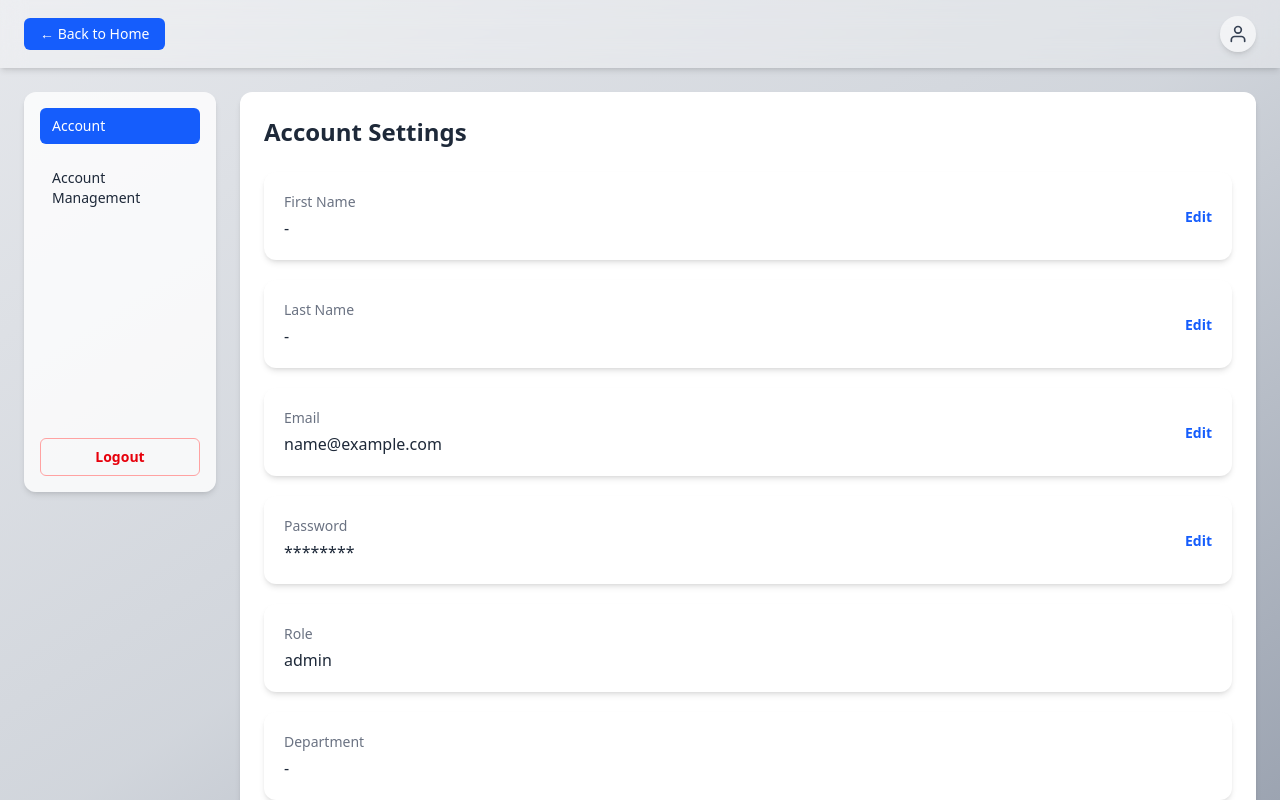
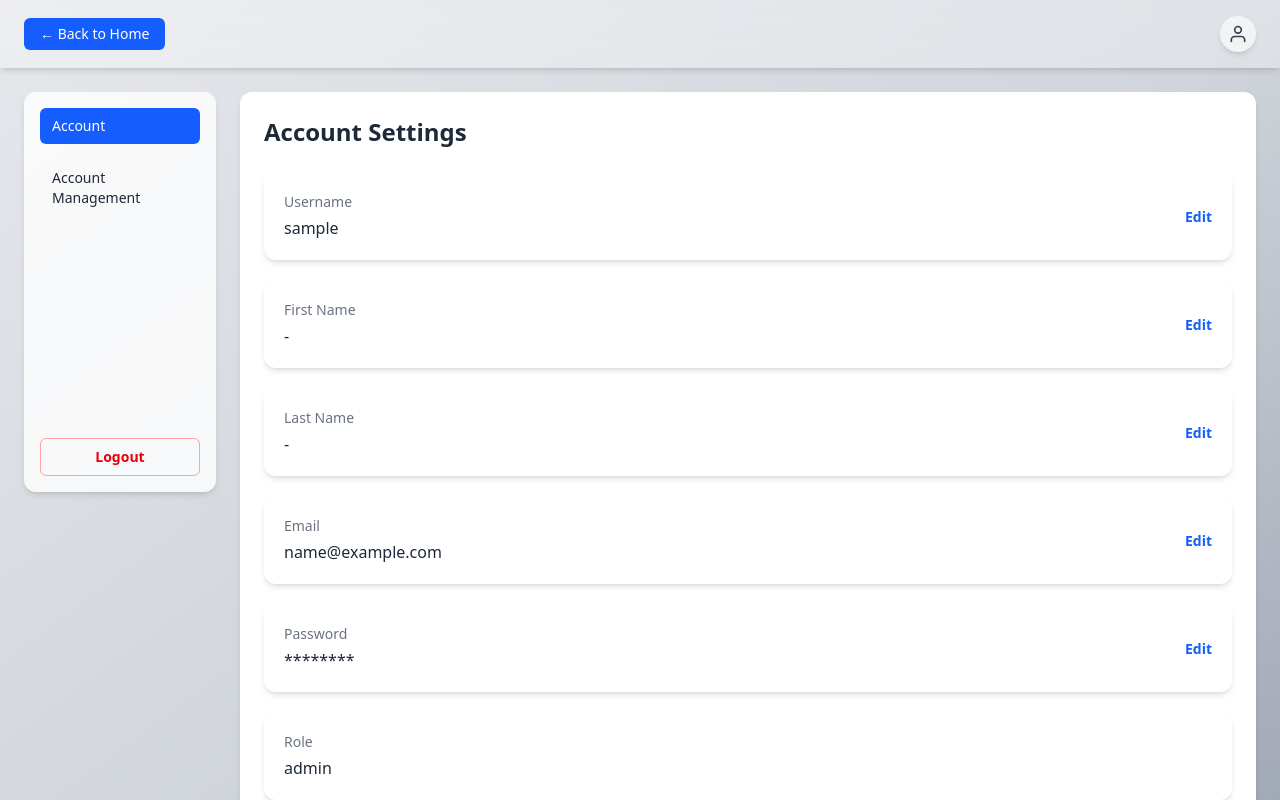
Before and after one commit to AngeloGetuaban/project_front, a React (Vite) app: page /settings/account in a window 1280 px wide. Shown: the top 800 px of the page. Built offline with nearby package versions, Linux system fonts and the light colour scheme; no server answers; sample sign-in values are in the browser's storage.

Commit message:
updated
updated

```diff
--- a/src/pages/settings/Account.jsx
+++ b/src/pages/settings/Account.jsx
@@ -16,6 +16,7 @@ const Account = () => {
   const [alert, setAlert] = useState(null);
 
   const [formData, setFormData] = useState({
+    username: user?.username || '',
     first_name: user?.first_name || '',
     last_name: user?.last_name || '',
     email: user?.email || '',
@@ -103,6 +104,7 @@ const Account = () => {
 
   const handleCancel = () => {
     setFormData({
+      username: user?.username || '',
       first_name: user?.first_name || '',
       last_name: user?.last_name || '',
       email: user?.email || '',
@@ -114,6 +116,7 @@ const Account = () => {
   };
 
   const fields = [
+    { key: 'username', label: 'Username', editable: !isRestricted },
     { key: 'first_name', label: 'First Name', editable: !isRestricted },
     { key: 'last_name', label: 'Last Name', editable: !isRestricted },
     { key: 'email', label: 'Email', editable: !isRestricted },
```
